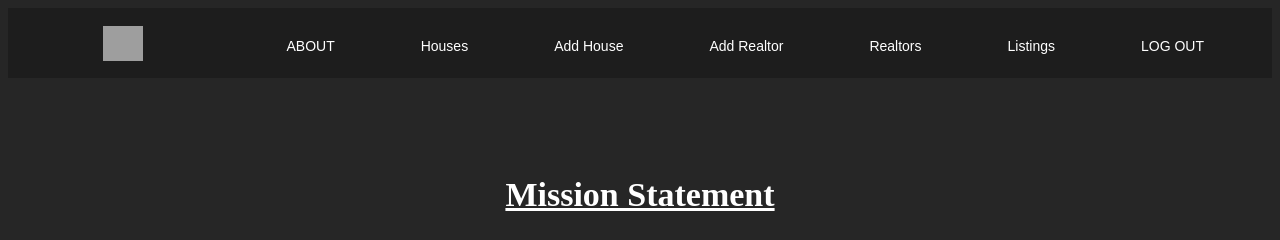
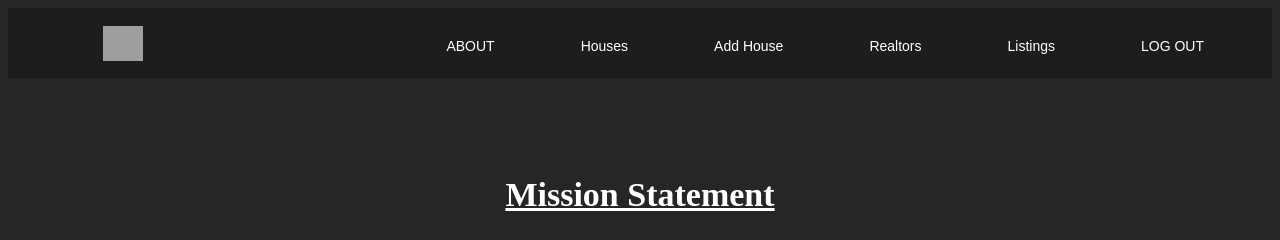
Before and after one commit to RaulL10/estates, a Django app: page /about/ in a window 1280 px wide. Shown: the top 240 px of the page. Run offline with Django 4.2, Linux system fonts and the light colour scheme; the visitor is signed in with stand-in values (Sample User, id 1); grey boxes are pictures that could not be loaded.

Commit message:
comment out add realtors

```diff
--- a/main_app/templates/base.html
+++ b/main_app/templates/base.html
@@ -21,7 +21,7 @@
                   {% if user.is_authenticated %}
                     <li><a href="{% url 'index' %}">Houses</a></li>
                     <li><a href="{% url 'houses_create' %}">Add House</a></li>
-                    <li><a href="{% url 'realtors_create' %}">Add Realtor</a></li>
+                    <!-- <li><a href="{% url 'realtors_create' %}">Add Realtor</a></li> -->
                     <li><a href="{% url 'realtors_index' %}">Realtors</a></li>
                     <li><a href="{% url 'listings_index' %}">Listings</a></li>
                     <li><a href="{% url 'logout' %}">LOG OUT</a></li>
```
Also changed, not shown: main_app/migrations/0010_merge_20220417_1923.py (added).
